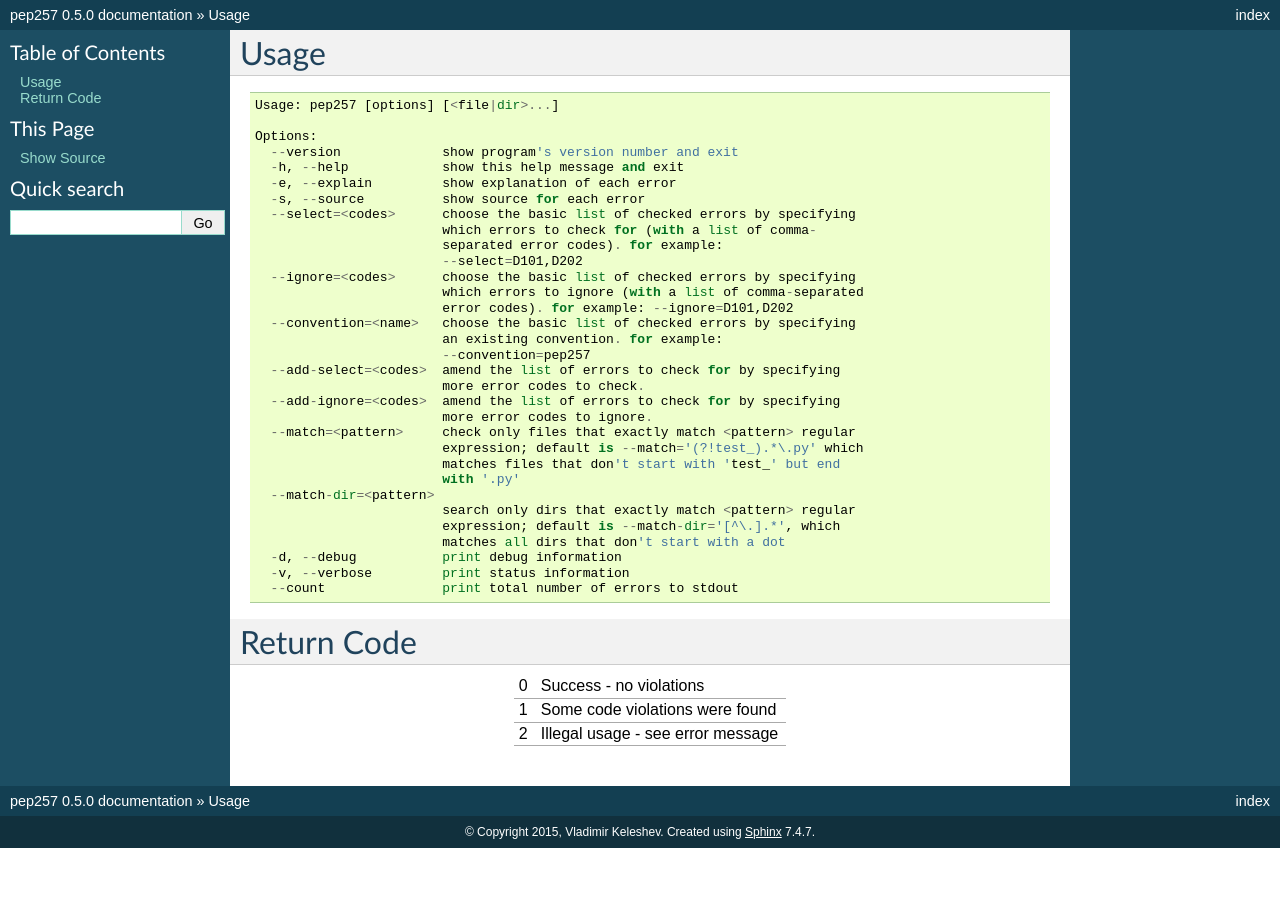
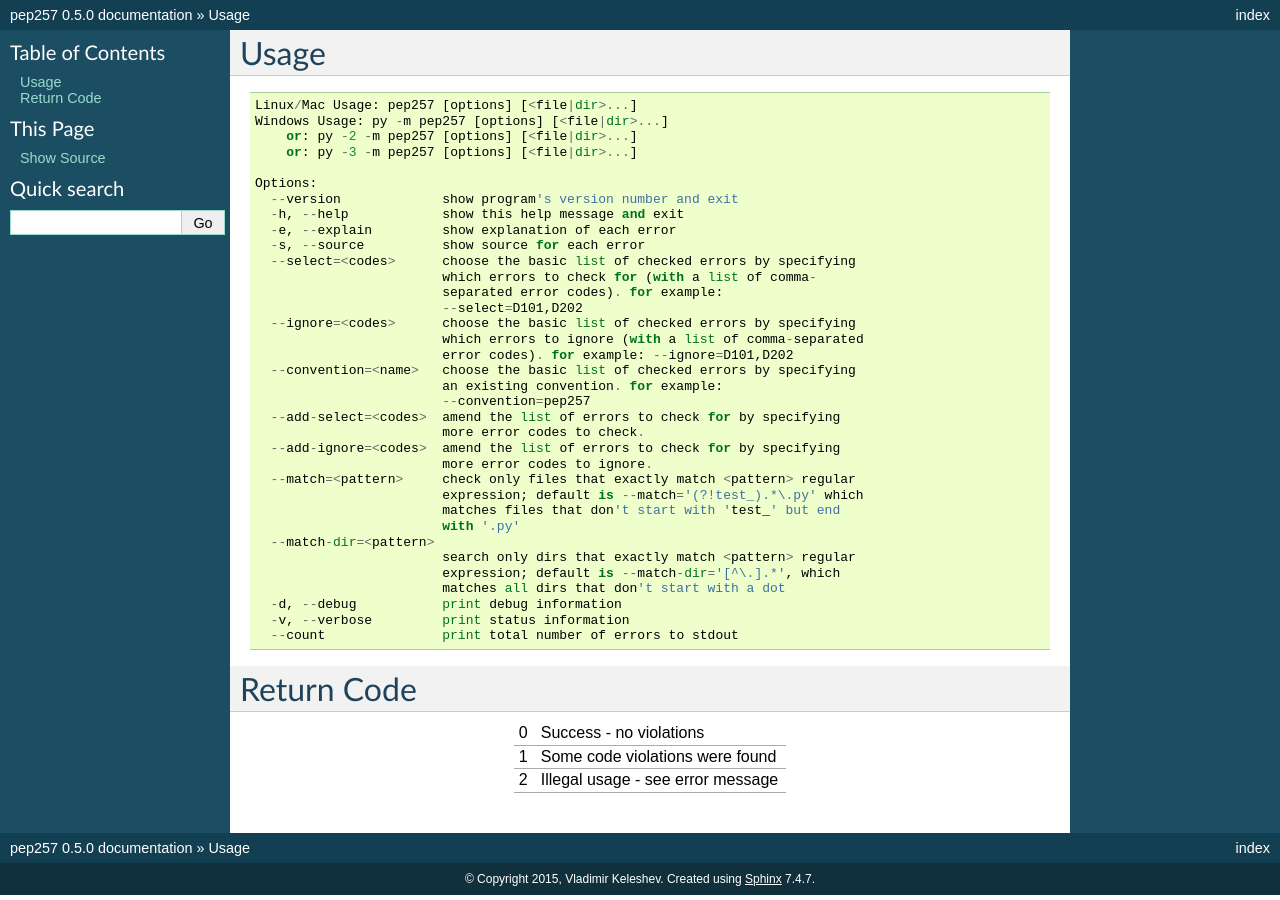
Before and after one commit to PyCQA/pydocstyle, a Sphinx documentation site: the page built from docs/snippets/cli.rst, in a window 1280 px wide. Built offline with Sphinx 7.4.7, drawn with Linux system fonts in a browser that asks for light colours.

Commit message:
Update cli.rst
Added Clarity

```diff
--- a/docs/snippets/cli.rst
+++ b/docs/snippets/cli.rst
@@ -3,7 +3,10 @@
 
 .. code::
 
-    Usage: pep257 [options] [<file|dir>...]
+    Linux/Mac Usage: pep257 [options] [<file|dir>...]
+    Windows Usage: py -m pep257 [options] [<file|dir>...]
+        or: py -2 -m pep257 [options] [<file|dir>...]
+        or: py -3 -m pep257 [options] [<file|dir>...]
 
     Options:
       --version             show program's version number and exit
```
